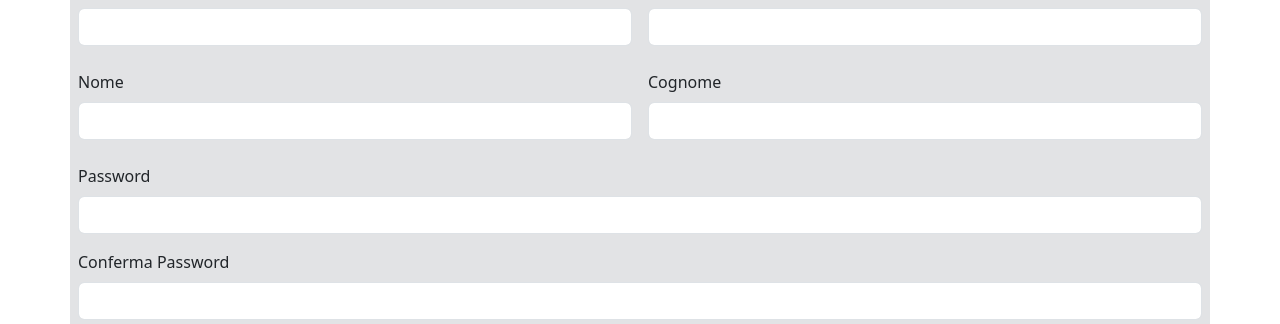
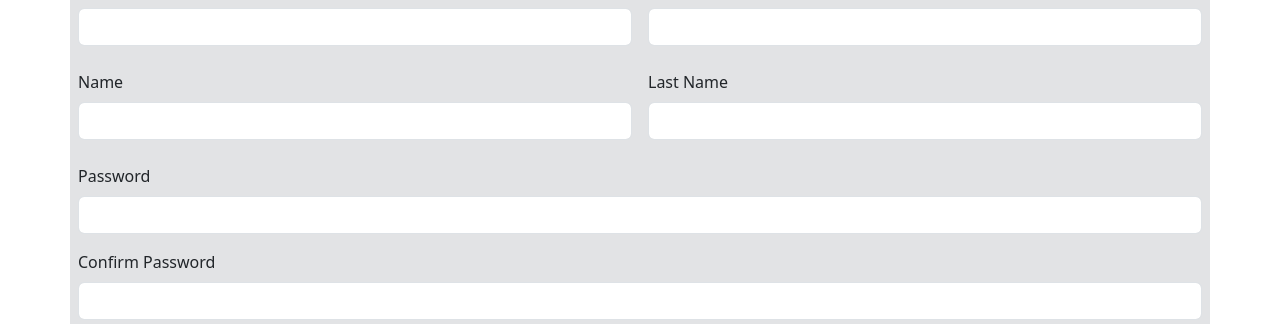
Before and after one commit to feffe17/Magazzino_front, a React (Vite) app: page /register in a window 1280 px wide. Shown: the part 184-508 px from the top of the page. Built offline with nearby package versions, Linux system fonts and the light colour scheme.

Commit message:
[WIP] translate pages

```diff
--- a/src/pages/Login.jsx
+++ b/src/pages/Login.jsx
@@ -1,5 +1,5 @@
 import { useState } from "react";
-import { useNavigate } from "react-router-dom";
+import { NavLink, useNavigate } from "react-router-dom";
 import api from "../context/apiContext";
 
 export default function Login({ onLoginSuccess }) {
@@ -84,6 +84,7 @@ export default function Login({ onLoginSuccess }) {
                     <div className="text-success text-center">{success}</div>
                 )}
                 <button type="submit" className="btn btn-primary col-11 mx-auto">Login</button>
+                <NavLink to="/register" className="btn btn-secondary col-11 mx-auto mt-2">Sign Up!</NavLink>
             </form>
         </div>
     );
--- a/src/pages/Register.jsx
+++ b/src/pages/Register.jsx
@@ -71,11 +71,11 @@ export default function Register() {
                             <input type="email" className="form-control" id="email" required />
                         </div>
                         <div className="mb-2 col-md-6">
-                            <label htmlFor="nome" className="form-label">Nome</label>
+                            <label htmlFor="nome" className="form-label">Name</label>
                             <input type="text" className="form-control" id="nome" required />
                         </div>
                         <div className="mb-2 col-md-6">
-                            <label htmlFor="cognome" className="form-label">Cognome</label>
+                            <label htmlFor="cognome" className="form-label">Last Name</label>
                             <input type="text" className="form-control" id="cognome" required />
                         </div>
                         <div className="col-12">
@@ -90,7 +90,7 @@ export default function Register() {
                             />
                         </div>
                         <div className="mb-2 col-12">
-                            <label htmlFor="confirmPassword" className="form-label">Conferma Password</label>
+                            <label htmlFor="confirmPassword" className="form-label">Confirm Password</label>
                             <input
                                 type={showPassword ? "text" : "password"}
                                 className="form-control"
```
